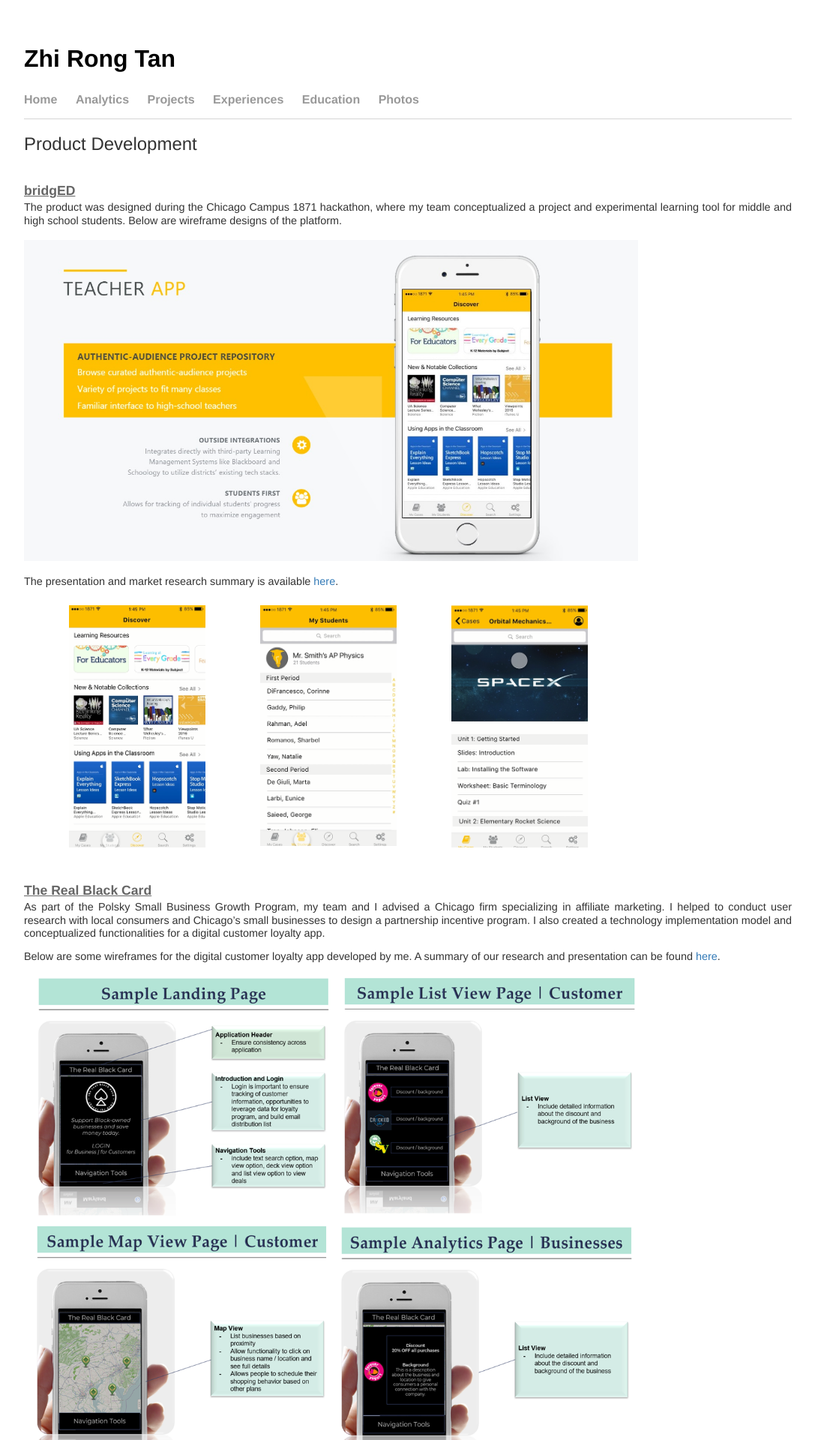
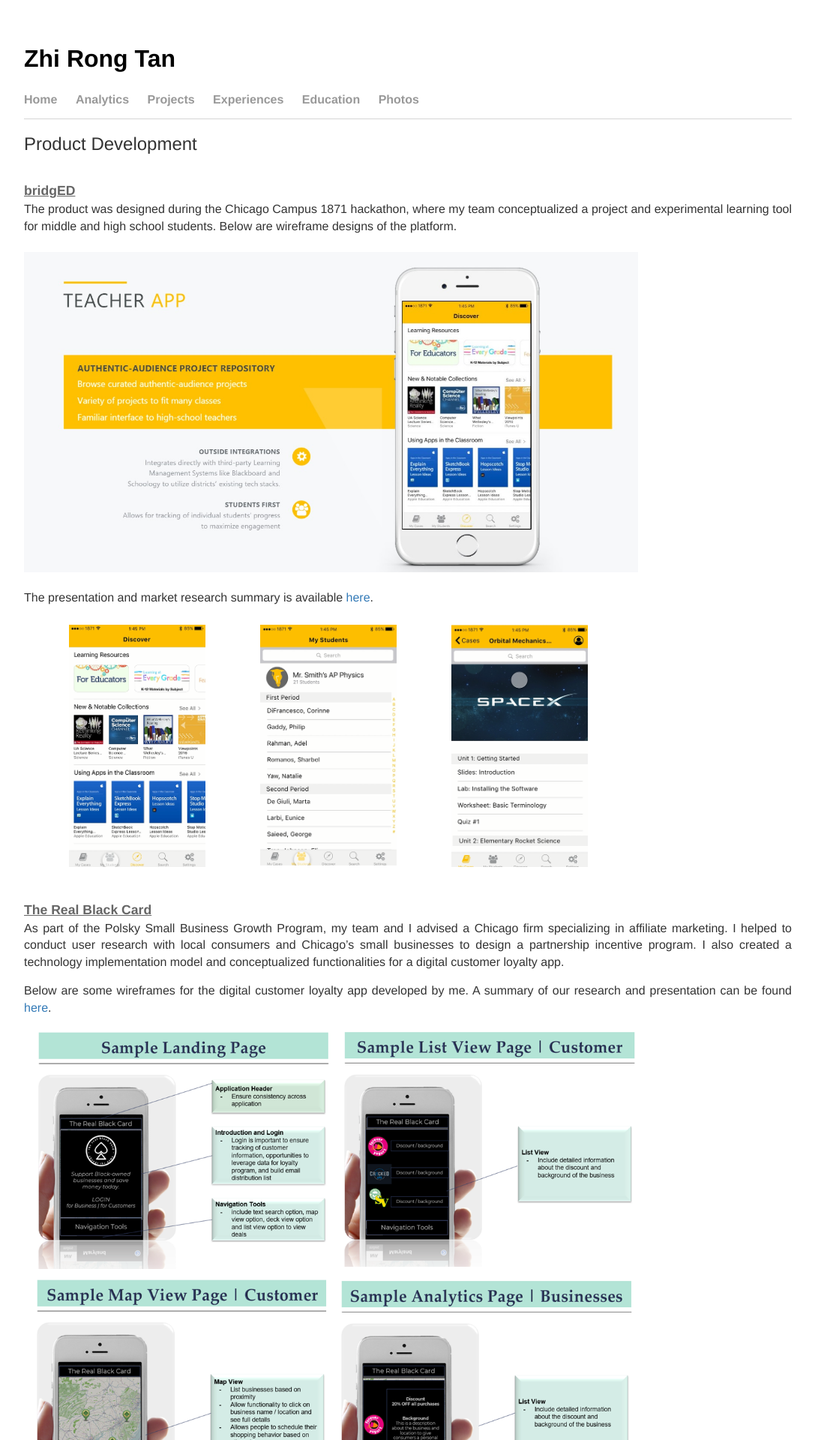
Before and after one commit to tanzhirong/tanzhirong.github.io, a Jekyll site: the page built from projects/index.html, in a window 1280 px wide. Shown: the top 1920 px of the page at 75% size, without its empty margins (96-1183 px from the left). Built offline with Jekyll 4.4.1, drawn with Linux system fonts in a browser that asks for light colours.

Commit message:
Update index.html

```diff
--- a/projects/index.html
+++ b/projects/index.html
@@ -7,10 +7,10 @@
 <table>
     <tr>
         <div class="project_title"><b><u>bridgED</u></b></div>
-        <p class="exp_description">The product was designed during the Chicago Campus 1871 hackathon, where my team conceptualized a project and experimental learning tool for middle and high school students. Below are wireframe designs of the platform.
+        <p>The product was designed during the Chicago Campus 1871 hackathon, where my team conceptualized a project and experimental learning tool for middle and high school students. Below are wireframe designs of the platform.
             <br><br>
             <img src="bridged0.jpg" position="absolute" margin="auto" width="80%">
-            <p class="exp_description">The presentation and market research summary is available <a target="_blank" href="BridgED.pdf">here</a>.</p>
+            <p>The presentation and market research summary is available <a target="_blank" href="BridgED.pdf">here</a>.</p>
     </tr>
     <tr>
         <td width="5%"></td>
@@ -25,10 +25,10 @@
 <table>
     <tr>
         <div class="project_title"><b><u>The Real Black Card</u></b></div>
-        <p class="exp_description">As part of the Polsky Small Business Growth Program, my team and I advised a Chicago firm specializing in affiliate marketing. I helped to conduct user research with local consumers and Chicago’s small businesses to design a partnership incentive
+        <p>As part of the Polsky Small Business Growth Program, my team and I advised a Chicago firm specializing in affiliate marketing. I helped to conduct user research with local consumers and Chicago’s small businesses to design a partnership incentive
             program. I also created a technology implementation model and conceptualized functionalities for a digital customer loyalty app.
 
-            <p class="exp_description">Below are some wireframes for the digital customer loyalty app developed by me. A summary of our research and presentation can be found <a target="_blank" href="RealBlackCard.pdf">here</a>.</p>
+            <p>Below are some wireframes for the digital customer loyalty app developed by me. A summary of our research and presentation can be found <a target="_blank" href="RealBlackCard.pdf">here</a>.</p>
 
             <img src="rbc_wireframe.png" position="absolute" margin="auto" width="80%">
     </tr>
@@ -38,7 +38,7 @@
 <table>
     <tr>
         <div class="project_title"><b><u><a target="_blank" href="https://tanzhirong.github.io/travel-site-demo/">Travel Website</a></u></b></div>
-        <p class="exp_description">I built a responsive website during a Udemy course on web development workflow. I am in the midst of updating the site into a wireframe prototype for a travel product - work in progress.</p>
+        <p>I built a responsive website during a Udemy course on web development workflow. I am in the midst of updating the site into a wireframe prototype for a travel product - work in progress.</p>
     </tr>
 </table>
 <br><br>
@@ -50,9 +50,9 @@
 <table>
     <tr>
         <td width="40%">
-            <p class="exp_description">I created several games using Python, during an online course on interactive programming.</p><p>The games are made with "pygame" and "simplegui" packages. Images are obtained from simplegui package in codeskulptor.</p><p> Python code for the games are
+            <p>I created several games using Python, during an online course on interactive programming.</p><p>The games are made with "pygame" and "simplegui" packages. Images are obtained from simplegui package in codeskulptor.</p><p> Python code for the games are
                 available below:
-                <ul class="exp_description">
+                <ul>
                     <li><b><a target="_blank" href="https://github.com/tanzhirong/Python-Projects-Games/blob/master/Asteroids.py">Asteriods</a></b></li><br>
                     <li><b><a target="_blank" href="https://github.com/tanzhirong/Python-Projects-Games/blob/master/Blackjack.py">Blackjack</a></b></li>
             </ul></p>
```
